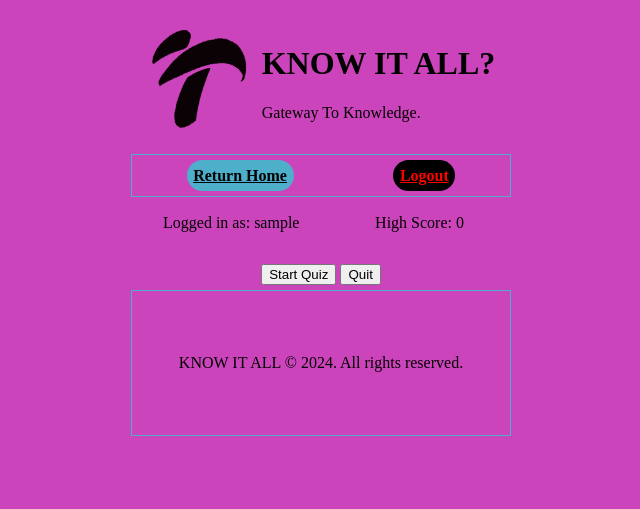
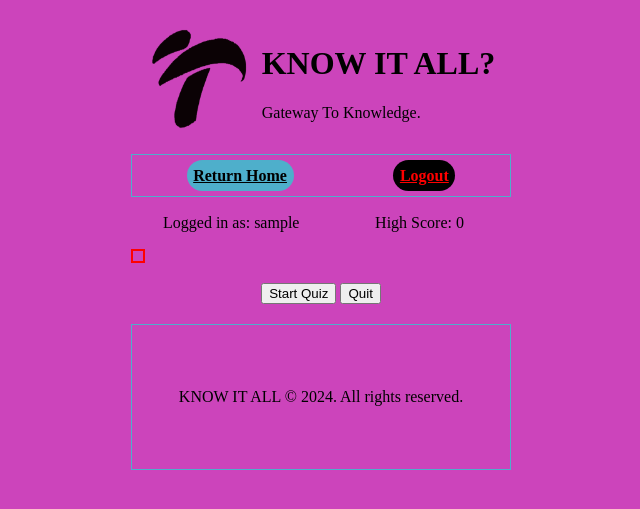
Before and after one commit to MphoCM/KNOW_IT_ALL, a Flask app: page /quiz in a window 1280 px wide. Shown: the top 509 px of the page, without its empty margins (319-959 px from the left). Run offline with Flask 3, Linux system fonts and the light colour scheme; the visitor is signed in with stand-in values (Sample User, id 1); data that the repository does not hold is empty.

Commit message:
making changes to the display and pop us to display

```diff
--- a/app/static/css/quiz.css
+++ b/app/static/css/quiz.css
@@ -48,23 +48,62 @@
 }
 
 .timer {
+    border: 2px solid red;
     padding: 5px;
-
 
 }
 
 .score {
+    font-weight: bold;
 
 }
 
 .que-container {
-
+    padding: 15px;
 }
 
 .popup {
-
+    position: fixed;
+    top: 50%;
+    left: 50%;
+    transform: translate(-50%, -50%);
+    padding: 20px;
+    border-radius: 10px;
+    box-shadow: 0 0 10px rgba(0, 0, 0, 0.5);
+    text-align: center;
+    font-size: 18px;
+    font-weight: bold;
+    display: none; /* Hidden by default */
+    z-index: 1000; /* Over other elements */
+    animation: fadeIn 0.5s;
+}
+/* Correct popUp style*/
+.popup.correct {
+    background-color: green;
+    color: var(--color-black);
 }
 
+/* incorrect popUp style*/
+.popup.incorrect {
+    background-color: var(--color-red);
+    color: var(--color-black);
+}
+
+/* Level transition popUp styling */
+.popup.level {
+    background-color: #2196f3;
+    color: white;
+}
+
+/* Animation for the fadeIn effect */
+@keyframes fadeIn {
+    from {
+        opacity: 0;
+    }
+    to {
+        opacity: 1;
+    }
+}
 
 
 .quiz-update-head {
--- a/app/templates/quiz.html
+++ b/app/templates/quiz.html
@@ -50,7 +50,7 @@
         let currentDifficulty = 'easy';
         let score = 0;
         let timer;
-        let timeRemaining = 20; // 20 seconds for each question
+        let timeRemaining = 30; // 30 seconds for each question
 
         // Fetch questions from the server
         function fetchQuestions() {
@@ -103,7 +103,7 @@
 
         // Start the timer for each question
         function startTimer() {
-            timeRemaining = 20;
+            timeRemaining = 30;
             updateTimerDisplay();
             timer = setInterval(() => {
                 timeRemaining--;
@@ -113,7 +113,7 @@
                     clearInterval(timer);
                     gameOver();
                 }
-            }, 1000); // Decrement the timer every 1 second
+            }, 1500); // Decrement the timer every 1 second
         }
 
         // Update the timer display
@@ -213,6 +213,7 @@
 
         // Show level completion popup
         function showLevelPopup(message) {
+            clearInterval(timer); // Stop the timer
             const popup = document.getElementById('popup');
             popup.innerText = message;
             popup.className = 'popup level';
@@ -225,6 +226,7 @@
 
         // End the quiz and save the high score
         function endQuiz() {
+            clearInterval(timer); // Stop the timer
             saveHighScore(score);
             document.getElementById('questionContainer').innerHTML = `
                 <h2>Quiz Over!</h2>
@@ -237,6 +239,7 @@
 
         // Handle game over due to time running out
         function gameOver() {
+            clearInterval(timer); // Stop the timer
             document.getElementById('questionContainer').innerHTML = `
                 <h2>Game Over!</h2>
                 <p>Your time ran out.</p>
@@ -270,18 +273,6 @@
             });
         }
 
-        // Function to end the quiz and save the high score
-    function endQuiz() {
-        saveHighScore(score);
-        document.getElementById('questionContainer').innerHTML = `
-            <h2>Quiz Over!</h2>
-            <p>Your score: ${score}</p>
-            ${score === 300 ? '<p>Congratulations! You have completed the quiz!</p>' : ''}
-            <button onclick="window.location.reload()">Play Again</button>
-            <button onclick="quitQuiz()">Quit</button>
-        `;
-    }
-
         function updateHighScore(newHighscore) {
             $.ajax({
                 type: 'POST',
```
Lines whose indentation alone changed are shown as unchanged.
